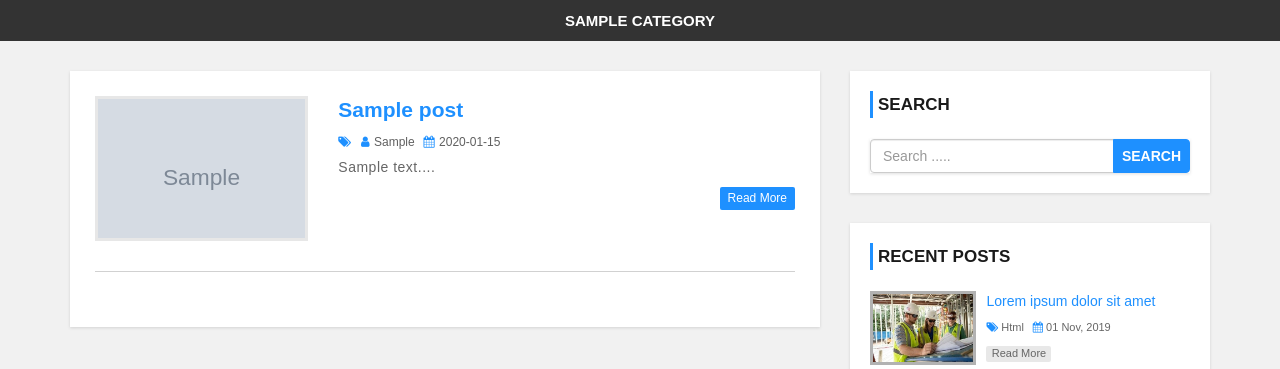
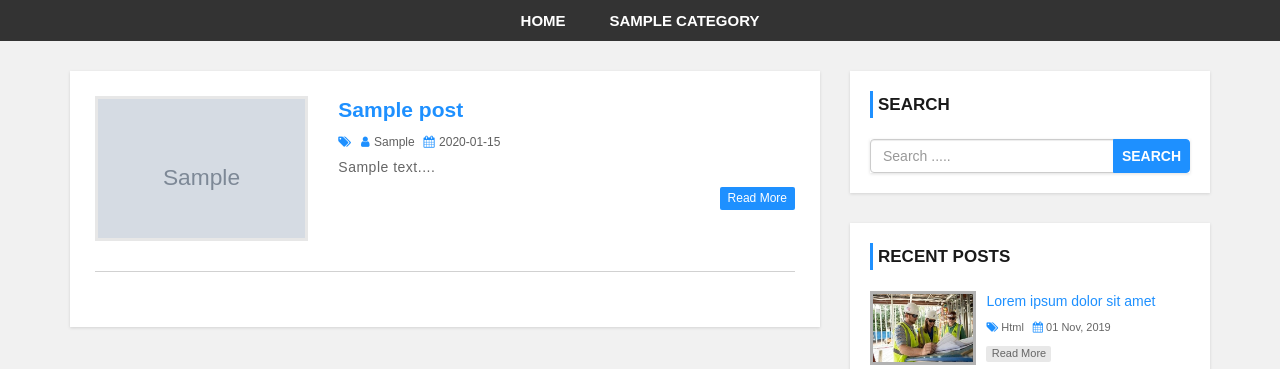
Before and after one commit to ahmedezaz/newspaper, a PHP site: page /news-template/ in a window 1280 px wide. Shown: the part 98-467 px from the top of the page. Run offline with PHP 8.4, Linux system fonts and the light colour scheme; tables that the repository leaves empty hold one stand-in row (values such as "Sample post"); grey boxes marked "Sample" are stand-in pictures.

Commit message:
Update header.php

```diff
--- a/header.php
+++ b/header.php
@@ -52,6 +52,7 @@
 
                 ?>
                 <ul class='menu'>
+                    <li><a  href='http://localhost/news-template'>Home</a></li>
                     <?php  while($row = mysqli_fetch_assoc($result)){
 
                        if(isset($_GET['cid'])){
```
